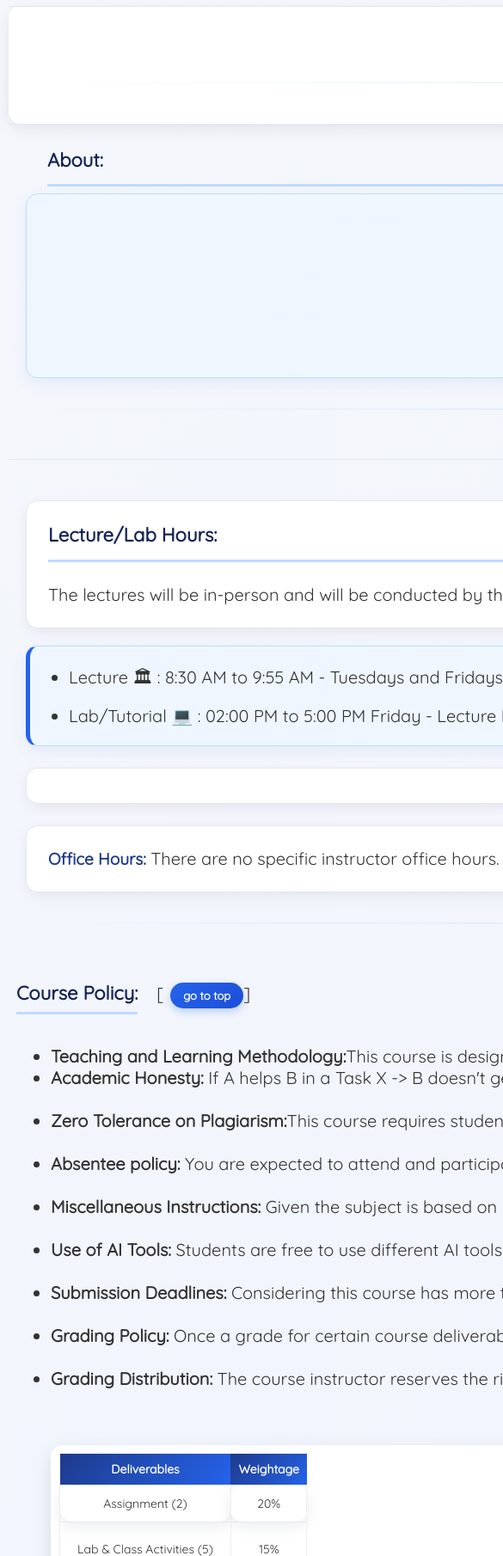
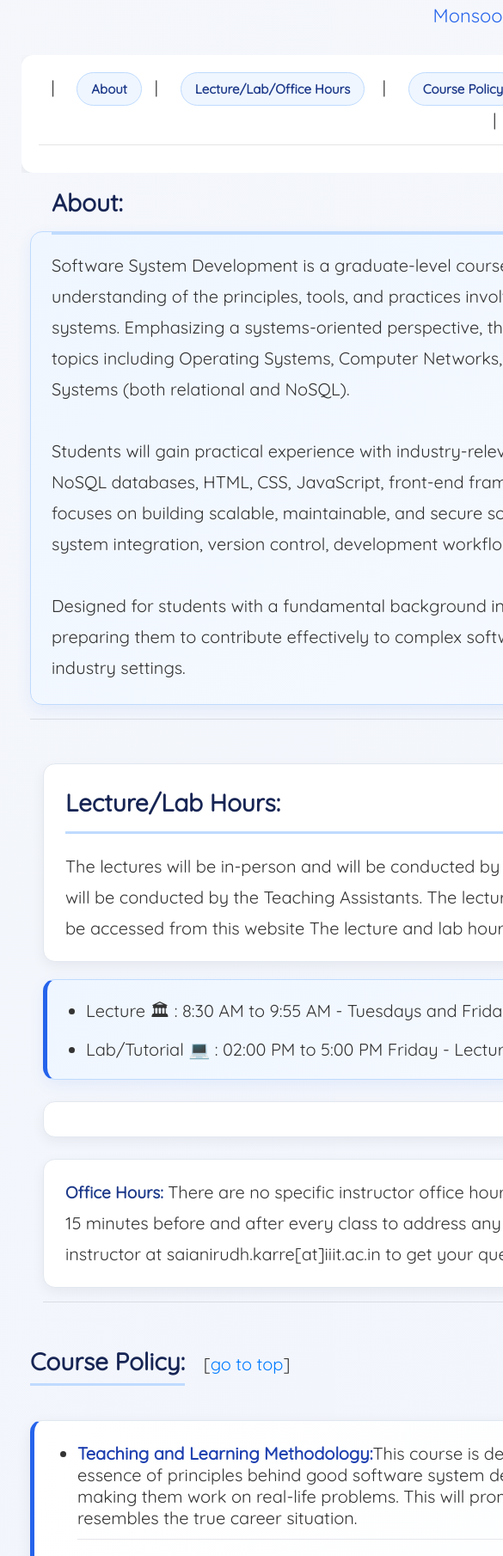
Before and after one commit to ShreyaDebnath31/ShreyaDebnath31.github.io, a plain HTML site: page ssdcoursepage.html in a window 390 px wide. Shown: the part 190-2000 px from the top of the page at 86% size, 585 px wide, since content can reach past the window. Drawn offline with nearby package versions, Linux system fonts and the light colour scheme.

Commit message:
Update ssd_style.css

```diff
--- a/ssd_style.css
+++ b/ssd_style.css
@@ -1,3 +1,12 @@
+/* =========================================================
+   CS6.302 - SOFTWARE SYSTEM DEVELOPMENT
+   Custom CSS
+   ========================================================= */
+
+
+/* =========================================================
+   1. GENERAL PAGE
+   ========================================================= */
 
 html {
     scroll-behavior: smooth;
@@ -5,28 +14,20 @@ html {
 
 body {
     background: linear-gradient(135deg, #f5f7fb, #eaf1ff) !important;
-
     color: #263238 !important;
-
     font-family: "Quicksand", Arial, sans-serif !important;
-
     font-size: 18px !important;
-
     line-height: 1.7 !important;
-
     margin: 0 !important;
-
     padding: 25px !important;
 }
 
 
-/* Keep the main page centered */
+/* Keep main page centered */
 
 body > table {
     width: 100% !important;
-
     max-width: 1150px !important;
-
     margin: 0 auto !important;
 }
 
@@ -37,7 +38,6 @@ body > table {
 
 body > table:first-of-type tr:first-child td {
     padding: 0 0 25px 0 !important;
-
     text-align: center !important;
 }
 
@@ -66,25 +66,22 @@ h1 {
 
     box-shadow:
         0 12px 30px rgba(30, 64, 175, 0.25),
-        inset 0 1px 0 rgba(255,255,255,0.25) !important;
+        inset 0 1px 0 rgba(255, 255, 255, 0.25) !important;
 }
 
 
-/* Subtitle */
+/* Course subtitle */
 
 h3 {
     color: #2563eb !important;
-
     font-size: 22px !important;
-
     margin: 8px 0 !important;
-
     font-weight: 500;
 }
 
 
 /* =========================================================
-   NAVIGATION
+   3. NAVIGATION BAR
    ========================================================= */
 
 body > table:first-of-type tr:nth-child(2) td {
@@ -106,6 +103,8 @@ body > table:first-of-type tr:nth-child(2) td {
     z-index: 1000;
 }
 
+
+/* Navigation links */
 
 body > table:first-of-type tr:nth-child(2) a {
     display: inline-block;
@@ -132,6 +131,8 @@ body > table:first-of-type tr:nth-child(2) a {
 }
 
 
+/* Navigation hover */
+
 body > table:first-of-type tr:nth-child(2) a:hover {
     background: #2563eb !important;
 
@@ -145,13 +146,12 @@ body > table:first-of-type tr:nth-child(2) a:hover {
         0 5px 12px rgba(37, 99, 235, 0.30);
 }
 
+
 /* =========================================================
    4. ABOUT SECTION
    ========================================================= */
 
-/*
-   The third row is the existing About section.
-*/
+/* About heading */
 
 #about {
     display: block;
@@ -173,10 +173,14 @@ body > table:first-of-type tr:nth-child(2) a:hover {
     box-shadow: none !important;
 
     border-radius: 0 !important;
+
+    position: relative;
+
+    z-index: 2;
 }
 
 
-/* About content box */
+/* About content */
 
 body > table:first-of-type tr:nth-child(3) td p {
     position: relative;
@@ -188,13 +192,14 @@ body > table:first-of-type tr:nth-child(3) td p {
     border: none !important;
 
     box-shadow: none !important;
+
+    isolation: isolate;
+
+    line-height: 1.8;
 }
 
 
-/*
-   Create a colored box behind the content
-   below the About heading.
-*/
+/* Colored box behind About content */
 
 body > table:first-of-type tr:nth-child(3) td p::after {
     content: "";
@@ -202,11 +207,9 @@ body > table:first-of-type tr:nth-child(3) td p::after {
     position: absolute;
 
     left: 0;
-
     right: 0;
 
     top: 58px;
-
     bottom: 0;
 
     background: linear-gradient(
@@ -222,30 +225,7 @@ body > table:first-of-type tr:nth-child(3) td p::after {
     box-shadow:
         0 6px 18px rgba(37, 99, 235, 0.08);
 
-    z-index: 0;
-}
-
-
-/* Keep the actual text above the colored box */
-
-body > table:first-of-type tr:nth-child(3) td p {
-    isolation: isolate;
-}
-
-
-/* Heading should remain above the box */
-
-#about {
-    position: relative;
-
-    z-index: 2;
-}
-
-
-/* About text */
-
-body > table:first-of-type tr:nth-child(3) td p {
-    line-height: 1.8;
+    z-index: -1;
 }
 
 
@@ -253,9 +233,7 @@ body > table:first-of-type tr:nth-child(3) td p {
    5. LECTURE / LAB / OFFICE HOURS
    ========================================================= */
 
-/*
-   Fourth row = Lecture/Lab/Office Hours.
-*/
+/* Main heading */
 
 #lecture {
     display: block;
@@ -293,7 +271,7 @@ body > table:first-of-type tr:nth-child(4) td {
 }
 
 
-/* Lecture/Lab list becomes the colored box */
+/* Lecture/Lab colored box */
 
 body > table:first-of-type tr:nth-child(4) ul {
     background: linear-gradient(
@@ -328,7 +306,7 @@ body > table:first-of-type tr:nth-child(4) li:last-child {
 }
 
 
-/* Office hours becomes its own clean box */
+/* Office Hours box */
 
 body > table:first-of-type tr:nth-child(4) p {
     background-color: #ffffff !important;
@@ -356,6 +334,7 @@ body > table:first-of-type tr:nth-child(4) p b {
     font-size: 19px;
 }
 
+
 /* =========================================================
    6. COURSE POLICY
    ========================================================= */
@@ -382,6 +361,54 @@ body > table:first-of-type tr:nth-child(4) p b {
     border-radius: 0 !important;
 }
 
+
+/* Course Policy content */
+
+body > table:first-of-type tr:nth-child(5) ul {
+    background: linear-gradient(
+        135deg,
+        #ffffff,
+        #f8fbff
+    ) !important;
+
+    border: 1px solid #e2e8f0;
+
+    border-left: 5px solid #2563eb;
+
+    border-radius: 14px;
+
+    padding: 25px 30px 25px 50px;
+
+    margin: 20px 0 30px 0 !important;
+
+    box-shadow:
+        0 6px 18px rgba(15, 23, 42, 0.07);
+}
+
+
+body > table:first-of-type tr:nth-child(5) li {
+    margin-bottom: 16px !important;
+
+    padding-bottom: 12px;
+
+    border-bottom: 1px solid #e5e7eb;
+}
+
+
+body > table:first-of-type tr:nth-child(5) li:last-child {
+    border-bottom: none;
+
+    margin-bottom: 0 !important;
+}
+
+
+/* Policy titles */
+
+body > table:first-of-type tr:nth-child(5) li b {
+    color: #1e40af !important;
+}
+
+
 /* =========================================================
    7. GO TO TOP BUTTON
    ========================================================= */
@@ -391,252 +418,3 @@ a[href="#home"] {
 
     background: linear-gradient(
         135deg,
-        #2563eb,
-        #1d4ed8
-    ) !important;
-
-    color: white !important;
-
-    padding: 7px 15px !important;
-
-    border-radius: 20px !important;
-
-    border: none !important;
-
-    text-decoration: none !important;
-
-    font-size: 13px !important;
-
-    font-weight: 700 !important;
-
-    margin-left: 8px;
-
-    box-shadow:
-        0 4px 10px rgba(37, 99, 235, 0.25);
-
-    transition: all 0.25s ease;
-}
-
-
-a[href="#home"]:hover {
-    background: linear-gradient(
-        135deg,
-        #1d4ed8,
-        #1e40af
-    ) !important;
-
-    color: white !important;
-
-    transform: translateY(-2px);
-
-    box-shadow:
-        0 6px 14px rgba(37, 99, 235, 0.35);
-
-    text-decoration: none !important;
-}
-
-/* =========================================================
-   8. TABLES - LECTURES / LAB / GRADING
-   ========================================================= */
-
-table[border="1"] {
-    width: 95% !important;
-
-    margin: 40px auto !important;
-
-    background-color: white !important;
-
-    border-collapse: collapse !important;
-
-    border: none !important;
-
-    border-radius: 14px !important;
-
-    overflow: hidden;
-
-    box-shadow:
-        0 8px 22px rgba(15, 23, 42, 0.10) !important;
-}
-
-
-/* Table headers */
-
-th {
-    background: linear-gradient(
-        135deg,
-        #1e3a8a,
-        #2563eb
-    ) !important;
-
-    color: white !important;
-
-    padding: 15px 12px !important;
-
-    font-weight: 700 !important;
-
-    border: none !important;
-
-    text-align: center !important;
-}
-
-
-/* Table cells */
-
-td {
-    padding: 13px 15px !important;
-
-    border-bottom: 1px solid #e2e8f0 !important;
-}
-
-
-/* Alternating rows */
-
-table[border="1"] tr:nth-child(even) {
-    background-color: #f8fafc !important;
-}
-
-
-/* Hover */
-
-table[border="1"] tbody tr:hover {
-    background-color: #dbeafe !important;
-
-    transition: 0.2s;
-
-    box-shadow: inset 4px 0 0 #2563eb;
-}
-
-
-/* Material links */
-
-table[border="1"] a {
-    display: inline-block;
-
-    background: #eff6ff;
-
-    color: #1d4ed8 !important;
-
-    padding: 5px 10px;
-
-    border-radius: 6px;
-
-    text-decoration: none !important;
-
-    font-size: 14px;
-
-    font-weight: 700;
-
-    margin: 2px;
-
-    transition: 0.2s;
-}
-
-
-table[border="1"] a:hover {
-    background: #2563eb !important;
-
-    color: white !important;
-
-    transform: translateY(-1px);
-}
-
-
-/* =========================================================
-   9. HORIZONTAL SEPARATORS
-   ========================================================= */
-
-hr {
-    border: none !important;
-
-    height: 2px !important;
-
-    background: linear-gradient(
-        90deg,
-        transparent,
-        #93c5fd,
-        transparent
-    ) !important;
-
-    margin: 35px 0 !important;
-}
-
-
-/* =========================================================
-   10. GENERAL LINKS
-   ========================================================= */
-
-a {
-    transition: all 0.2s ease;
-}
-
-
-/* =========================================================
-   11. RESPONSIVE DESIGN
-   ========================================================= */
-
-@media (max-width: 768px) {
-
-    body {
-        font-size: 16px !important;
-
-        padding: 10px !important;
-    }
-
-
-    h1 {
-        font-size: 27px !important;
-
-        padding: 25px 15px !important;
-    }
-
-
-    h3 {
-        font-size: 18px !important;
-    }
-
-
-    body > table:first-of-type tr:nth-child(2) td {
-        position: static;
-
-        padding: 12px !important;
-    }
-
-
-    body > table:first-of-type tr:nth-child(2) a {
-        font-size: 13px;
-
-        padding: 7px 10px;
-    }
-
-
-    body > table:first-of-type tr:nth-child(3) td,
-    body > table:first-of-type tr:nth-child(4) td {
-        padding: 22px 20px !important;
-    }
-
-
-    #about,
-    #lecture,
-    #cpolicy {
-        font-size: 22px;
-    }
-
-
-    table[border="1"] {
-        width: 100% !important;
-
-        font-size: 14px !important;
-
-        display: block;
-
-        overflow-x: auto;
-    }
-
-
-    th,
-    td {
-        padding: 9px !important;
-
-        white-space: nowrap;
-    }
-}
```
